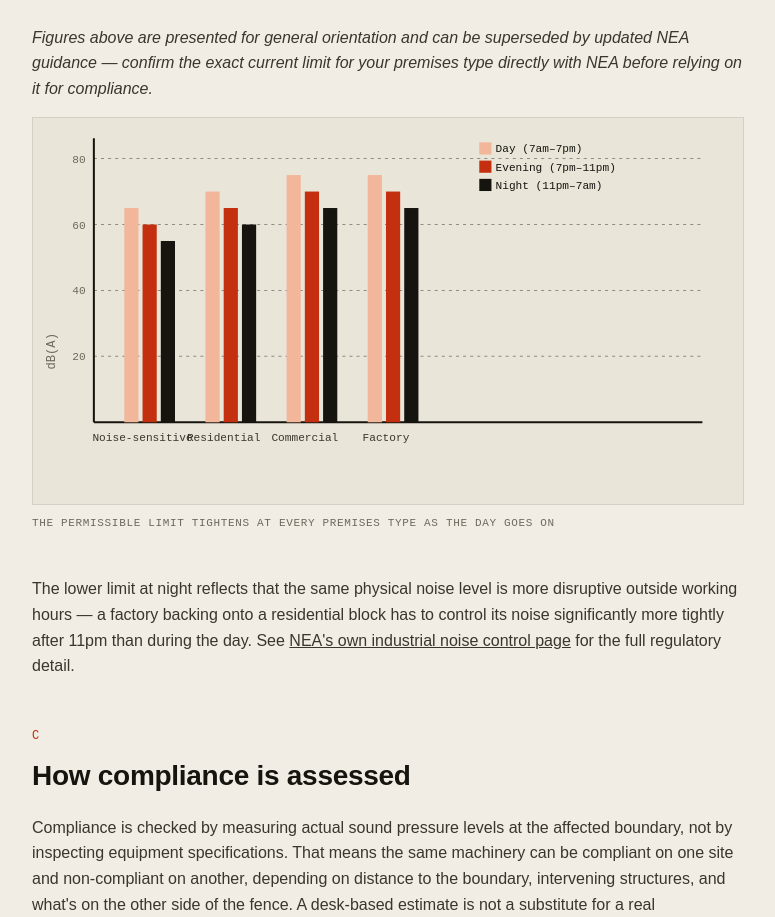
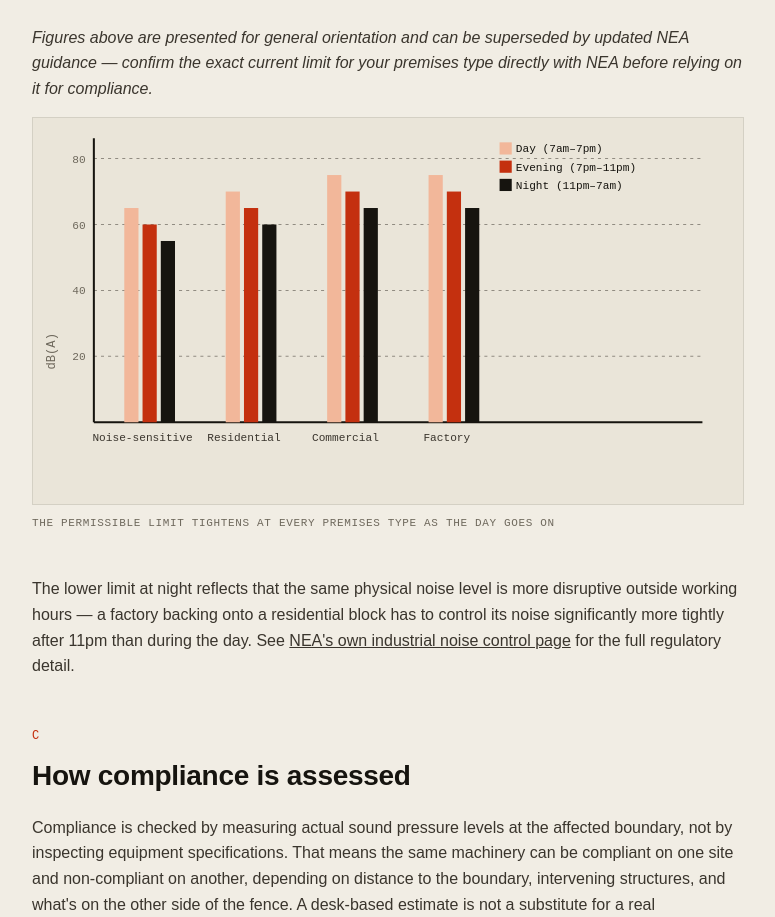
Before and after one commit to dylanlimjd-png/B-acoustics, a website: page blog/nea-boundary-noise-limits-singapore.html in a window 1280 px wide. Shown: the part 1360-2277 px from the top of the page, without its empty margins (252-1027 px from the left). Drawn offline with Linux system fonts and the light colour scheme.

Commit message:
fix(blog): widen bar-chart group spacing to stop x-axis label overlap
"Noise-sensitive" (99px wide at font-size 11) was wider than the 80px
gap between bar groups, overlapping "Residential" next to it on the
NEA boundary noise limits diagram. User-reported via screenshot.
Widened group spacing 80px -> 100px and shifted bars/labels/legend
accordingly; verified fixed in a live browser render.

Co-Authored-By: Claude Sonnet 5 <noreply@anthropic.com>
Claude-Session: https://claude.ai/code/session_01LZ6LEtcZVcDcMQz5GLbBFE

```diff
--- a/blog/nea-boundary-noise-limits-singapore.html
+++ b/blog/nea-boundary-noise-limits-singapore.html
@@ -159,31 +159,31 @@
         <rect x="126" y="121.25" width="14" height="178.75" fill="#16140F"/>
       </g>
       <g>
-        <rect x="170" y="72.5" width="14" height="227.5" fill="#F2B79A"/>
-        <rect x="188" y="88.75" width="14" height="211.25" fill="#C4300F"/>
-        <rect x="206" y="105" width="14" height="195" fill="#16140F"/>
+        <rect x="190" y="72.5" width="14" height="227.5" fill="#F2B79A"/>
+        <rect x="208" y="88.75" width="14" height="211.25" fill="#C4300F"/>
+        <rect x="226" y="105" width="14" height="195" fill="#16140F"/>
       </g>
       <g>
-        <rect x="250" y="56.25" width="14" height="243.75" fill="#F2B79A"/>
-        <rect x="268" y="72.5" width="14" height="227.5" fill="#C4300F"/>
-        <rect x="286" y="88.75" width="14" height="211.25" fill="#16140F"/>
+        <rect x="290" y="56.25" width="14" height="243.75" fill="#F2B79A"/>
+        <rect x="308" y="72.5" width="14" height="227.5" fill="#C4300F"/>
+        <rect x="326" y="88.75" width="14" height="211.25" fill="#16140F"/>
       </g>
       <g>
-        <rect x="330" y="56.25" width="14" height="243.75" fill="#F2B79A"/>
-        <rect x="348" y="72.5" width="14" height="227.5" fill="#C4300F"/>
-        <rect x="366" y="88.75" width="14" height="211.25" fill="#16140F"/>
+        <rect x="390" y="56.25" width="14" height="243.75" fill="#F2B79A"/>
+        <rect x="408" y="72.5" width="14" height="227.5" fill="#C4300F"/>
+        <rect x="426" y="88.75" width="14" height="211.25" fill="#16140F"/>
       </g>
       <text x="108" y="318" text-anchor="middle" font-family="'Space Mono',monospace" font-size="11" fill="#3A352D">Noise-sensitive</text>
-      <text x="188" y="318" text-anchor="middle" font-family="'Space Mono',monospace" font-size="11" fill="#3A352D">Residential</text>
-      <text x="268" y="318" text-anchor="middle" font-family="'Space Mono',monospace" font-size="11" fill="#3A352D">Commercial</text>
-      <text x="348" y="318" text-anchor="middle" font-family="'Space Mono',monospace" font-size="11" fill="#3A352D">Factory</text>
+      <text x="208" y="318" text-anchor="middle" font-family="'Space Mono',monospace" font-size="11" fill="#3A352D">Residential</text>
+      <text x="308" y="318" text-anchor="middle" font-family="'Space Mono',monospace" font-size="11" fill="#3A352D">Commercial</text>
+      <text x="408" y="318" text-anchor="middle" font-family="'Space Mono',monospace" font-size="11" fill="#3A352D">Factory</text>
       <text transform="translate(22,230) rotate(-90)" text-anchor="middle" font-family="'Space Mono',monospace" font-size="12" fill="#6E685C">dB(A)</text>
-      <rect x="440" y="24" width="12" height="12" fill="#F2B79A"/>
-      <text x="456" y="34" font-family="'Space Mono',monospace" font-size="11" fill="#16140F">Day (7am&ndash;7pm)</text>
-      <rect x="440" y="42" width="12" height="12" fill="#C4300F"/>
-      <text x="456" y="52" font-family="'Space Mono',monospace" font-size="11" fill="#16140F">Evening (7pm&ndash;11pm)</text>
-      <rect x="440" y="60" width="12" height="12" fill="#16140F"/>
-      <text x="456" y="70" font-family="'Space Mono',monospace" font-size="11" fill="#16140F">Night (11pm&ndash;7am)</text>
+      <rect x="460" y="24" width="12" height="12" fill="#F2B79A"/>
+      <text x="476" y="34" font-family="'Space Mono',monospace" font-size="11" fill="#16140F">Day (7am&ndash;7pm)</text>
+      <rect x="460" y="42" width="12" height="12" fill="#C4300F"/>
+      <text x="476" y="52" font-family="'Space Mono',monospace" font-size="11" fill="#16140F">Evening (7pm&ndash;11pm)</text>
+      <rect x="460" y="60" width="12" height="12" fill="#16140F"/>
+      <text x="476" y="70" font-family="'Space Mono',monospace" font-size="11" fill="#16140F">Night (11pm&ndash;7am)</text>
     </svg>
     <figcaption>The permissible limit tightens at every premises type as the day goes on</figcaption>
   </figure>
```
